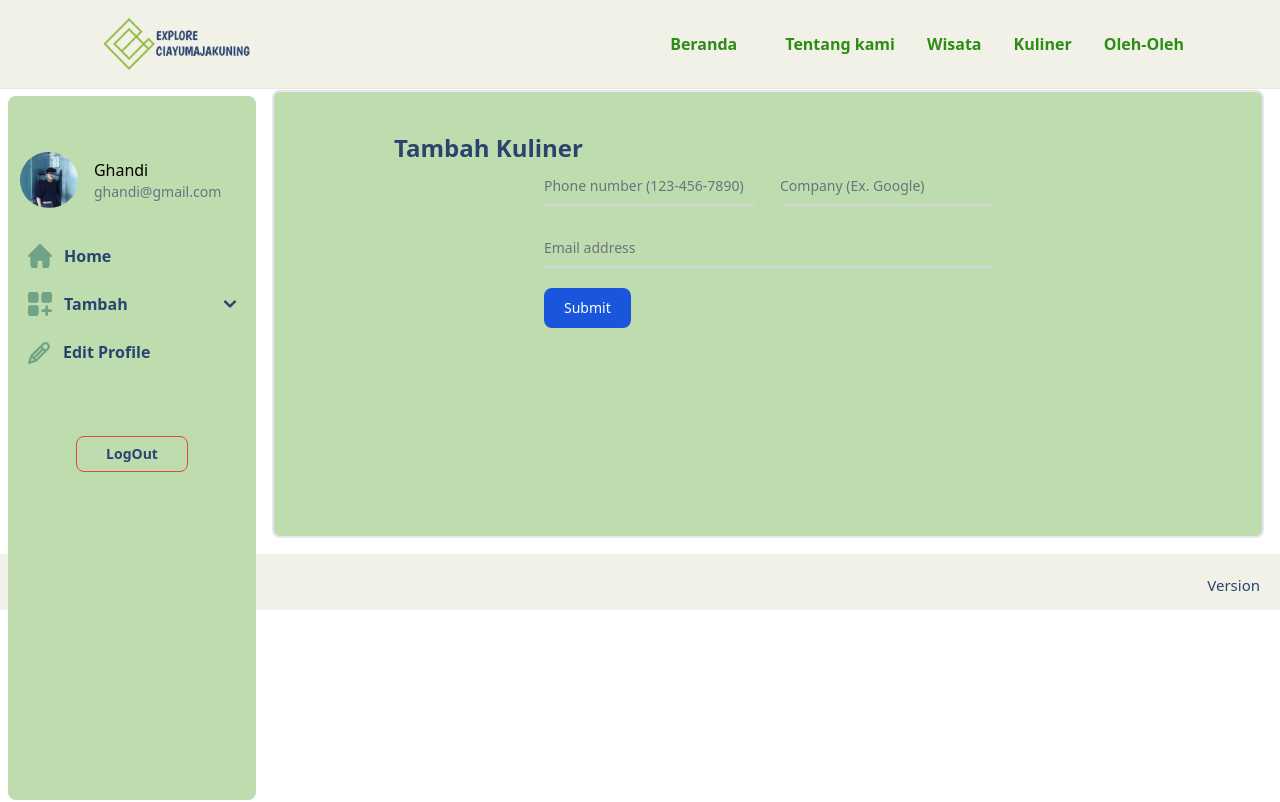
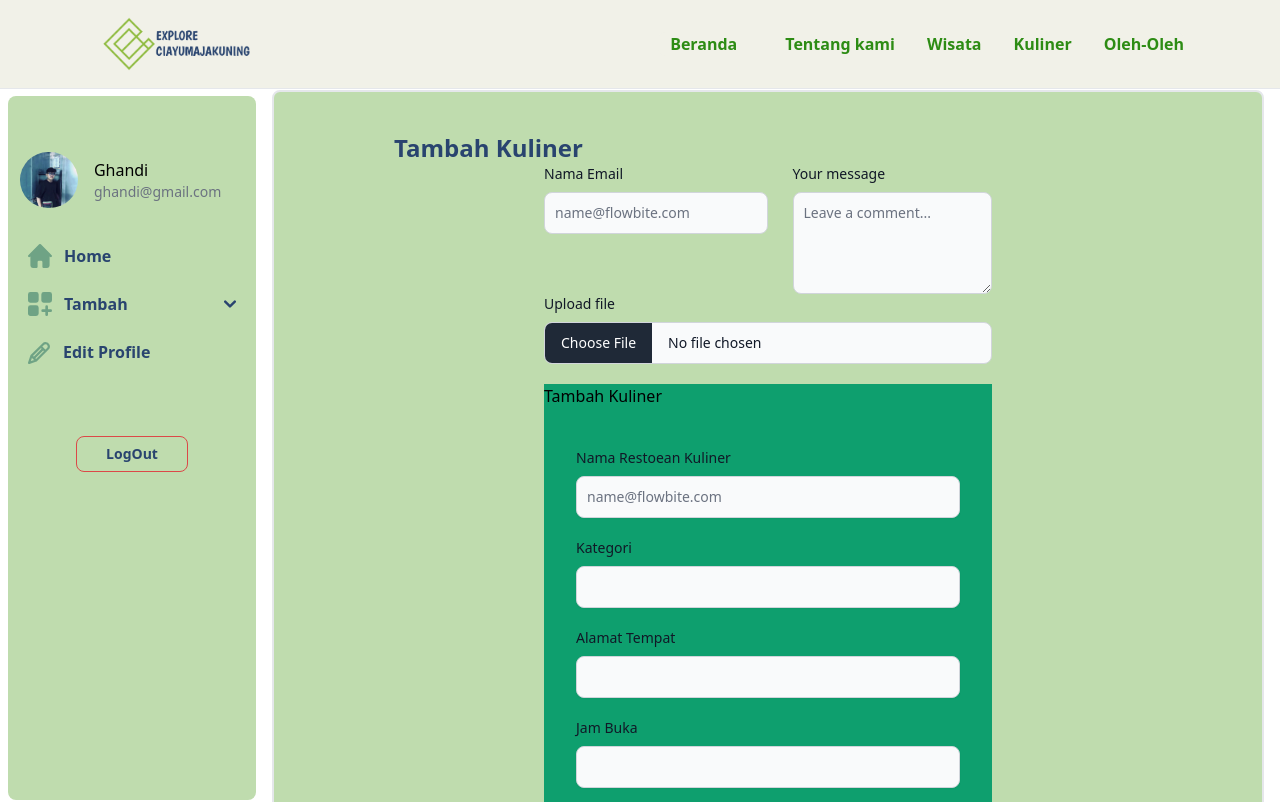
Before and after one commit to MfarisRf/Wisata, a React (Vite) app in the folder Client/Wisata/: page /TambahKuliner in a window 1280 px wide. Shown: the top 802 px of the page. Built offline with nearby package versions, Linux system fonts and the light colour scheme; a web font is replaced by a local one.

Commit message:
Update
Garis besar dulu nanti aku beresin detailya

```diff
--- a/Client/Wisata/src/page/Admin/HomeAdmin.jsx
+++ b/Client/Wisata/src/page/Admin/HomeAdmin.jsx
@@ -92,6 +92,16 @@ const HomeAdmin = () => {
 
 <div className="p-4 sm:ml-64 pt-atas h-auto w-auto">
    <div className="p-52q border-2 border-gray-200 rounded-lg dark:border-gray-700 bg-[#BFDCAE] pt-10 px-20 pb-52">
+      <div className='flex'>
+         <h3><a href="/TambahWisata">Wisata|</a></h3>
+         <h3><a href="/TambahKuliner">Kuliner|</a></h3>
+         <h3><a href="/TambahOleh">Oleh-Oleh</a></h3>
+      </div>
+      <div className='bg-green-300 w-[105%] h-96'>
+         <div className='m-10 bg-red-200 h-[50%]'>
+
+         </div>
+      </div>
 
    </div>
    </div>
--- a/Client/Wisata/src/page/Admin/TambahKuliner.jsx
+++ b/Client/Wisata/src/page/Admin/TambahKuliner.jsx
@@ -99,24 +99,50 @@ const TambahKuliner = () => {
 
 
 <form className="max-w-md mx-auto">
-  <div className="grid md:grid-cols-2 md:gap-6">
-    <div className="relative z-0 w-full mb-5 group">
-        <input type="tel" pattern="[0-9]{3}-[0-9]{3}-[0-9]{4}" name="floating_phone" id="floating_phone" className="block py-2.5 px-0 w-full text-sm text-gray-900 bg-transparent border-0 border-b-2 border-gray-300 appearance-none dark:text-white dark:border-gray-600 dark:focus:border-blue-500 focus:outline-none focus:ring-0 focus:border-blue-600 peer" placeholder=" " required />
-        <label htmlFor="floating_phone" className="peer-focus:font-medium absolute text-sm text-gray-500 dark:text-gray-400 duration-300 transform -translate-y-6 scale-75 top-3 -z-10 origin-[0] peer-focus:start-0 rtl:peer-focus:translate-x-1/4 peer-focus:text-blue-600 peer-focus:dark:text-blue-500 peer-placeholder-shown:scale-100 peer-placeholder-shown:translate-y-0 peer-focus:scale-75 peer-focus:-translate-y-6">Phone number (123-456-7890)</label>
-    </div>
-    <div className="relative z-0 w-full mb-5 group">
-        <input type="text" name="floating_company" id="floating_company" className="block py-2.5 px-0 w-full text-sm text-gray-900 bg-transparent border-0 border-b-2 border-gray-300 appearance-none dark:text-white dark:border-gray-600 dark:focus:border-blue-500 focus:outline-none focus:ring-0 focus:border-blue-600 peer" placeholder=" " required />
-        <label htmlFor="floating_company" className="peer-focus:font-medium absolute text-sm text-gray-500 dark:text-gray-400 duration-300 transform -translate-y-6 scale-75 top-3 -z-10 origin-[0] peer-focus:start-0 rtl:peer-focus:translate-x-1/4 peer-focus:text-blue-600 peer-focus:dark:text-blue-500 peer-placeholder-shown:scale-100 peer-placeholder-shown:translate-y-0 peer-focus:scale-75 peer-focus:-translate-y-6">Company (Ex. Google)</label>
-    </div>
+  <div className="flex md:grid-cols-2 md:gap-6">
+  <div className="mb-5">
+    <label htmlFor="email" className="block mb-2 text-sm font-medium text-gray-900 dark:text-white">Nama Email</label>
+    <input type="email" id="email" className="bg-gray-50 border border-gray-300 text-gray-900 text-sm rounded-lg focus:ring-blue-500 focus:border-blue-500 block w-full p-2.5 dark:bg-gray-700 dark:border-gray-600 dark:placeholder-gray-400 dark:text-white dark:focus:ring-blue-500 dark:focus:border-blue-500" placeholder="name@flowbite.com" required/>
   </div>
-  <div className="relative z-0 w-full mb-5 group">
-      <input type="email" name="floating_email" id="floating_email" className="block py-2.5 px-0 w-full text-sm text-gray-900 bg-transparent border-0 border-b-2 border-gray-300 appearance-none dark:text-white dark:border-gray-600 dark:focus:border-blue-500 focus:outline-none focus:ring-0 focus:border-blue-600 peer" placeholder=" " required />
-      <label htmlFor="floating_email" className="peer-focus:font-medium absolute text-sm text-gray-500 dark:text-gray-400 duration-300 transform -translate-y-6 scale-75 top-3 -z-10 origin-[0] peer-focus:start-0 rtl:peer-focus:translate-x-1/4 rtl:peer-focus:left-auto peer-focus:text-blue-600 peer-focus:dark:text-blue-500 peer-placeholder-shown:scale-100 peer-placeholder-shown:translate-y-0 peer-focus:scale-75 peer-focus:-translate-y-6">Email address</label>
+      <form className="max-w-sm mx-auto">
+         <label htmlFor="message" className="block mb-2 text-sm font-medium text-gray-900 dark:text-white">Your message</label>
+            <textarea id="message" rows="4" className="block p-2.5 w-full text-sm text-gray-900 bg-gray-50 rounded-lg border border-gray-300 focus:ring-blue-500 focus:border-blue-500 dark:bg-gray-700 dark:border-gray-600 dark:placeholder-gray-400 dark:text-white dark:focus:ring-blue-500 dark:focus:border-blue-500" placeholder="Leave a comment..."></textarea>
+      </form>
   </div>
+  <div className="mb-5">
+      <form className="max-w-lg mx-auto">
+         <label className="block mb-2 text-sm font-medium text-gray-900 dark:text-white" htmlFor="user_avatar">Upload file</label>
+            <input className="block w-full text-sm text-gray-900 border border-gray-300 rounded-lg cursor-pointer bg-gray-50 dark:text-gray-400 focus:outline-none dark:bg-gray-700 dark:border-gray-600 dark:placeholder-gray-400" aria-describedby="user_avatar_help" id="user_avatar" type="file"/>
+      </form>
+  </div>
+
+  <div className='bg-green-500 w-auto h-auto'>
+   <h3>Tambah Kuliner</h3>
+
+
+<form className="max-w-sm mx-auto py-10">
+  <div className="mb-5">
+    <label htmlFor="email" className="block mb-2 text-sm font-medium text-gray-900 dark:text-white">Nama Restoean Kuliner</label>
+    <input type="email" id="email" className="shadow-sm bg-gray-50 border border-gray-300 text-gray-900 text-sm rounded-lg focus:ring-blue-500 focus:border-blue-500 block w-full p-2.5 dark:bg-gray-700 dark:border-gray-600 dark:placeholder-gray-400 dark:text-white dark:focus:ring-blue-500 dark:focus:border-blue-500 dark:shadow-sm-light" placeholder="name@flowbite.com" required/>
+  </div>
+  <div className="mb-5">
+    <label htmlFor="password" className="block mb-2 text-sm font-medium text-gray-900 dark:text-white">Kategori</label>
+    <input type="password" id="password" className="shadow-sm bg-gray-50 border border-gray-300 text-gray-900 text-sm rounded-lg focus:ring-blue-500 focus:border-blue-500 block w-full p-2.5 dark:bg-gray-700 dark:border-gray-600 dark:placeholder-gray-400 dark:text-white dark:focus:ring-blue-500 dark:focus:border-blue-500 dark:shadow-sm-light" required/>
+  </div>
+  <div className="mb-5">
+    <label htmlFor="repeat-password" className="block mb-2 text-sm font-medium text-gray-900 dark:text-white">Alamat Tempat</label>
+    <input type="password" id="repeat-password" className="shadow-sm bg-gray-50 border border-gray-300 text-gray-900 text-sm rounded-lg focus:ring-blue-500 focus:border-blue-500 block w-full p-2.5 dark:bg-gray-700 dark:border-gray-600 dark:placeholder-gray-400 dark:text-white dark:focus:ring-blue-500 dark:focus:border-blue-500 dark:shadow-sm-light" required/>
+  </div>
+  <div className="mb-5">
+    <label htmlFor="repeat-password" className="block mb-2 text-sm font-medium text-gray-900 dark:text-white">Jam Buka</label>
+    <input type="password" id="repeat-password" className="shadow-sm bg-gray-50 border border-gray-300 text-gray-900 text-sm rounded-lg focus:ring-blue-500 focus:border-blue-500 block w-full p-2.5 dark:bg-gray-700 dark:border-gray-600 dark:placeholder-gray-400 dark:text-white dark:focus:ring-blue-500 dark:focus:border-blue-500 dark:shadow-sm-light" required/>
+  </div>
+</form>
+
+  </div>
+
   <button type="submit" className="text-white bg-blue-700 hover:bg-blue-800 focus:ring-4 focus:outline-none focus:ring-blue-300 font-medium rounded-lg text-sm w-full sm:w-auto px-5 py-2.5 text-center dark:bg-blue-600 dark:hover:bg-blue-700 dark:focus:ring-blue-800">Submit</button>
 </form>
-
-
    </div>
    </div>
 
--- a/Client/Wisata/src/page/Admin/TambahOleh.jsx
+++ b/Client/Wisata/src/page/Admin/TambahOleh.jsx
@@ -93,6 +93,62 @@ const TambahOleh = () => {
 <div className="p-4 sm:ml-64 pt-atas h-auto w-auto">
    <div className="p-52q border-2 border-gray-200 rounded-lg dark:border-gray-700 bg-[#BFDCAE] pt-10 px-20 pb-52">
 
+   <div className="p-4 sm:ml-64 pt-atas h-auto w-auto">
+   <div className="p-52q border-2 border-gray-200 rounded-lg dark:border-gray-700 bg-[#BFDCAE] pt-10 px-20 pb-52">
+      <div className='flex ml-10'>
+         <p className='font-bold text-2xl mr text-[#29446F]'>Tambah Kuliner</p>
+      </div>
+
+
+
+<form className="max-w-md mx-auto">
+  <div className="flex md:grid-cols-2 md:gap-6">
+  <div className="mb-5">
+    <label htmlFor="email" className="block mb-2 text-sm font-medium text-gray-900 dark:text-white">Nama Email</label>
+    <input type="email" id="email" className="bg-gray-50 border border-gray-300 text-gray-900 text-sm rounded-lg focus:ring-blue-500 focus:border-blue-500 block w-full p-2.5 dark:bg-gray-700 dark:border-gray-600 dark:placeholder-gray-400 dark:text-white dark:focus:ring-blue-500 dark:focus:border-blue-500" placeholder="name@flowbite.com" required/>
+  </div>
+      <form className="max-w-sm mx-auto">
+         <label htmlFor="message" className="block mb-2 text-sm font-medium text-gray-900 dark:text-white">Your message</label>
+            <textarea id="message" rows="4" className="block p-2.5 w-full text-sm text-gray-900 bg-gray-50 rounded-lg border border-gray-300 focus:ring-blue-500 focus:border-blue-500 dark:bg-gray-700 dark:border-gray-600 dark:placeholder-gray-400 dark:text-white dark:focus:ring-blue-500 dark:focus:border-blue-500" placeholder="Leave a comment..."></textarea>
+      </form>
+  </div>
+  <div className="mb-5">
+      <form className="max-w-lg mx-auto">
+         <label className="block mb-2 text-sm font-medium text-gray-900 dark:text-white" htmlFor="user_avatar">Upload file</label>
+            <input className="block w-full text-sm text-gray-900 border border-gray-300 rounded-lg cursor-pointer bg-gray-50 dark:text-gray-400 focus:outline-none dark:bg-gray-700 dark:border-gray-600 dark:placeholder-gray-400" aria-describedby="user_avatar_help" id="user_avatar" type="file"/>
+      </form>
+  </div>
+
+  <div className='bg-green-500 w-auto h-auto'>
+   <h3>Tambah Kuliner</h3>
+
+
+<form className="max-w-sm mx-auto py-10">
+  <div className="mb-5">
+    <label htmlFor="email" className="block mb-2 text-sm font-medium text-gray-900 dark:text-white">Nama Restoean Kuliner</label>
+    <input type="email" id="email" className="shadow-sm bg-gray-50 border border-gray-300 text-gray-900 text-sm rounded-lg focus:ring-blue-500 focus:border-blue-500 block w-full p-2.5 dark:bg-gray-700 dark:border-gray-600 dark:placeholder-gray-400 dark:text-white dark:focus:ring-blue-500 dark:focus:border-blue-500 dark:shadow-sm-light" placeholder="name@flowbite.com" required/>
+  </div>
+  <div className="mb-5">
+    <label htmlFor="password" className="block mb-2 text-sm font-medium text-gray-900 dark:text-white">Kategori</label>
+    <input type="password" id="password" className="shadow-sm bg-gray-50 border border-gray-300 text-gray-900 text-sm rounded-lg focus:ring-blue-500 focus:border-blue-500 block w-full p-2.5 dark:bg-gray-700 dark:border-gray-600 dark:placeholder-gray-400 dark:text-white dark:focus:ring-blue-500 dark:focus:border-blue-500 dark:shadow-sm-light" required/>
+  </div>
+  <div className="mb-5">
+    <label htmlFor="repeat-password" className="block mb-2 text-sm font-medium text-gray-900 dark:text-white">Alamat Tempat</label>
+    <input type="password" id="repeat-password" className="shadow-sm bg-gray-50 border border-gray-300 text-gray-900 text-sm rounded-lg focus:ring-blue-500 focus:border-blue-500 block w-full p-2.5 dark:bg-gray-700 dark:border-gray-600 dark:placeholder-gray-400 dark:text-white dark:focus:ring-blue-500 dark:focus:border-blue-500 dark:shadow-sm-light" required/>
+  </div>
+  <div className="mb-5">
+    <label htmlFor="repeat-password" className="block mb-2 text-sm font-medium text-gray-900 dark:text-white">Jam Buka</label>
+    <input type="password" id="repeat-password" className="shadow-sm bg-gray-50 border border-gray-300 text-gray-900 text-sm rounded-lg focus:ring-blue-500 focus:border-blue-500 block w-full p-2.5 dark:bg-gray-700 dark:border-gray-600 dark:placeholder-gray-400 dark:text-white dark:focus:ring-blue-500 dark:focus:border-blue-500 dark:shadow-sm-light" required/>
+  </div>
+</form>
+
+  </div>
+
+  <button type="submit" className="text-white bg-blue-700 hover:bg-blue-800 focus:ring-4 focus:outline-none focus:ring-blue-300 font-medium rounded-lg text-sm w-full sm:w-auto px-5 py-2.5 text-center dark:bg-blue-600 dark:hover:bg-blue-700 dark:focus:ring-blue-800">Submit</button>
+</form>
+   </div>
+   </div>
+
    </div>
    </div>
 
```
